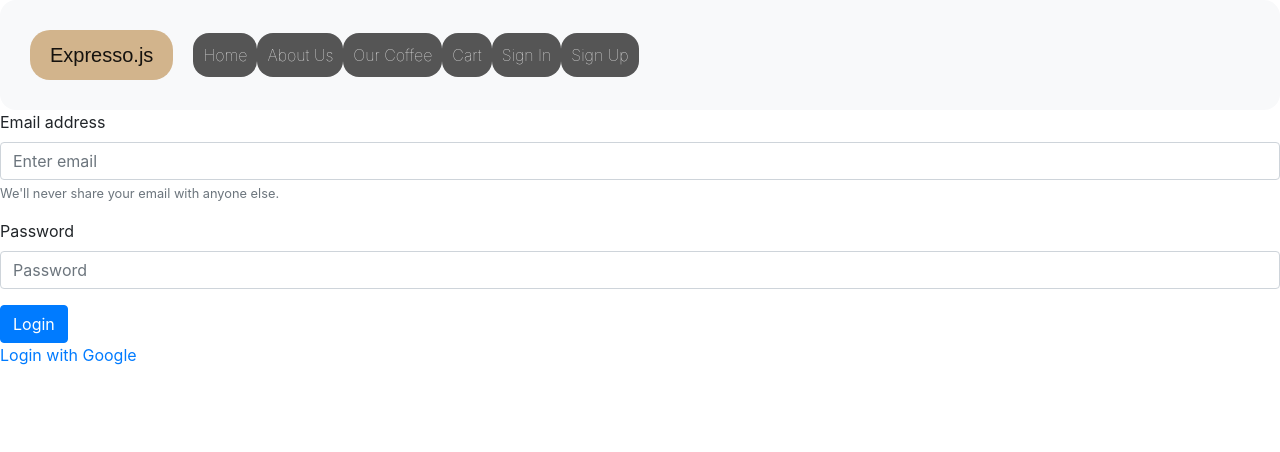
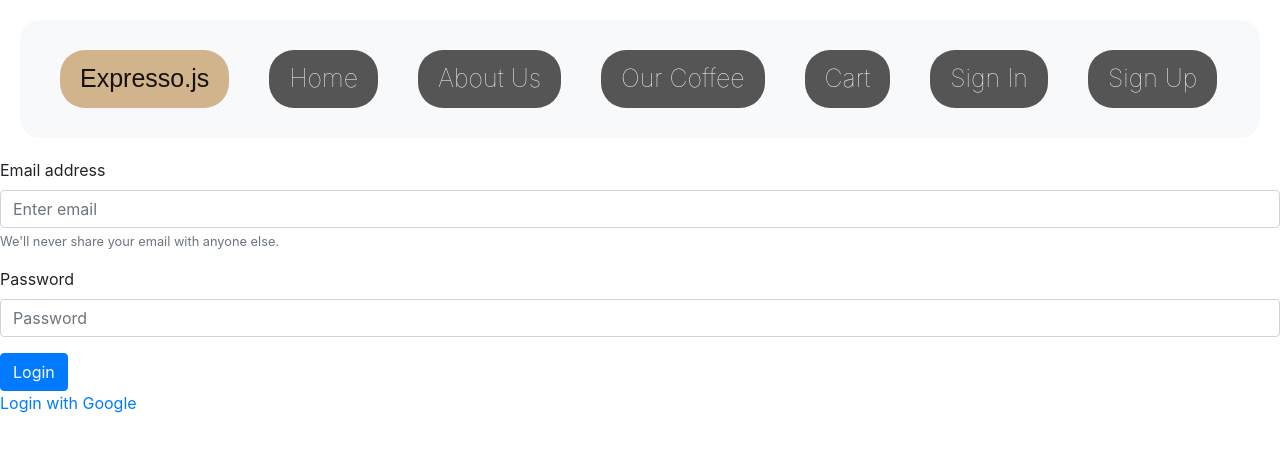
Before and after one commit to YUMTSO/vocabulary_learning, a React app: page /home in a window 1280 px wide. Built offline with nearby package versions, Linux system fonts and the light colour scheme; no server answers.

Commit message:
fixed: docu

```diff
--- a/public/style.css
+++ b/public/style.css
@@ -19,4 +19,8 @@
   border-radius: 1em;
   outline: none;
   cursor: pointer;
-  padding: 10px
+  padding: 10px 20px;
+  font-size: 17px;
+  margin: 20px;
+  font-size: 125%;
+  fo
```
